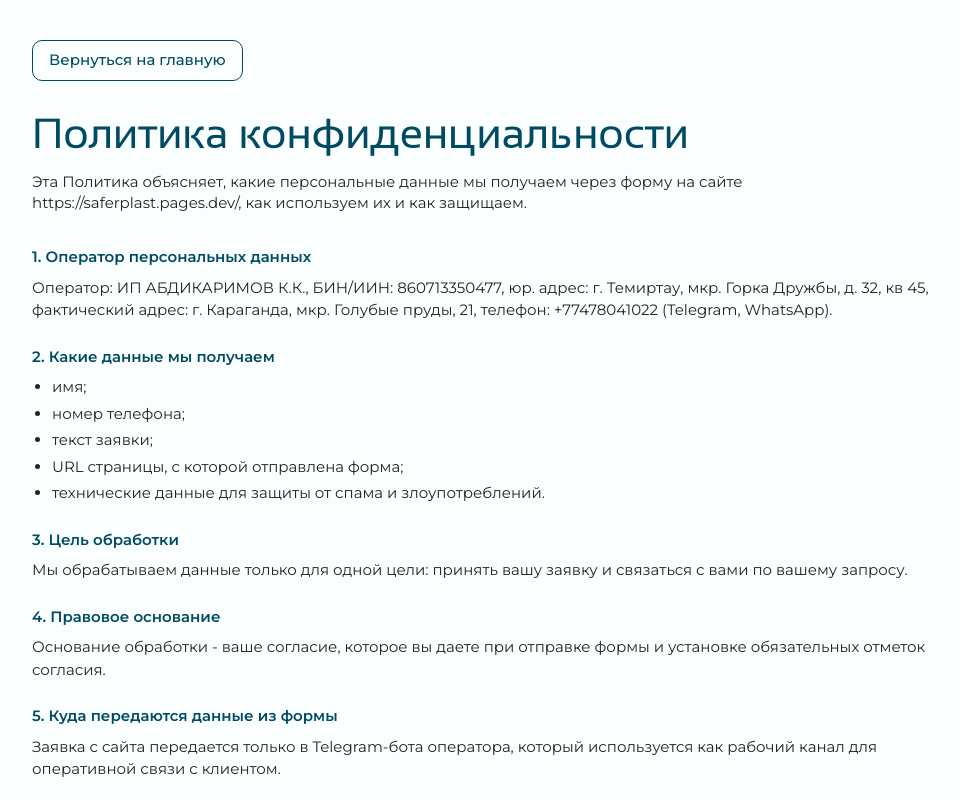
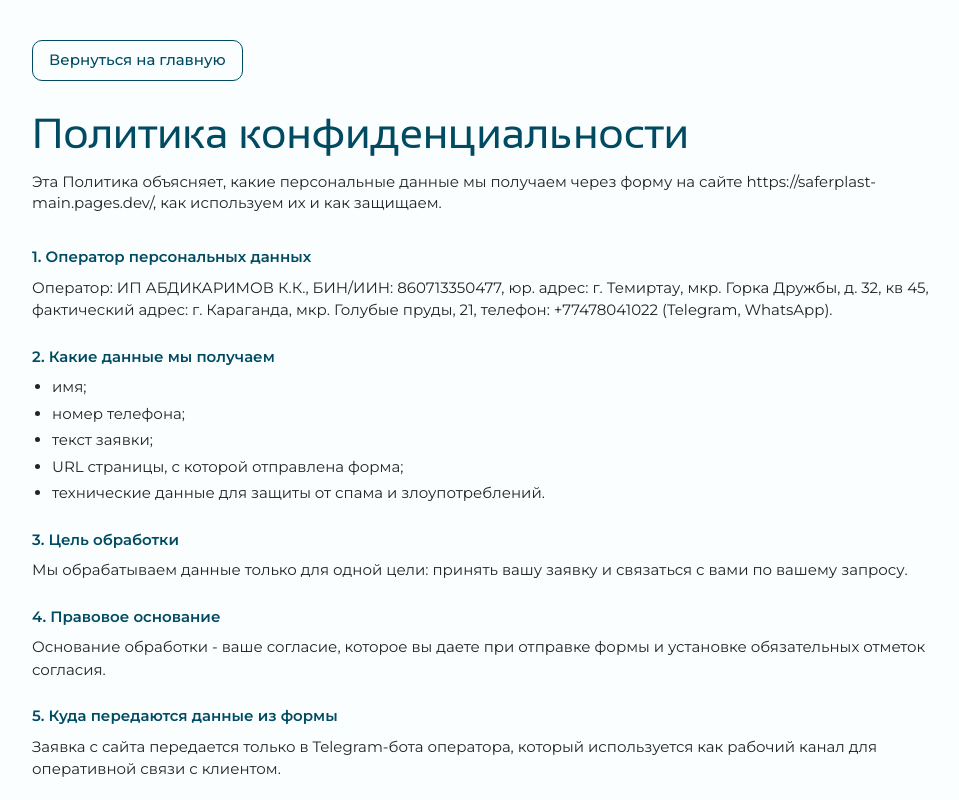
Before and after one commit to bullbashechka/saferplast, a React (Vite) app: page /privacy in a window 1280 px wide. Shown: the top 800 px of the page, without its empty margins (158-1117 px from the left). Built offline with nearby package versions, Linux system fonts and the light colour scheme; no server answers.

Commit message:
Align sitemap and canonical domain

```diff
--- a/src/components/seo/seo-meta.tsx
+++ b/src/components/seo/seo-meta.tsx
@@ -11,7 +11,7 @@ type SeoMetaProps = {
   robots?: string;
 };
 
-const SITE_URL = (import.meta.env.VITE_SITE_URL ?? "https://saferplast.pages.dev").replace(/\/$/, "");
+const SITE_URL = (import.meta.env.VITE_SITE_URL ?? "https://saferplast-main.pages.dev").replace(/\/$/, "");
 const TWITTER_CARD = "summary";
 const DEFAULT_OG_IMAGE_PATH = "/images/original/logo.png";
 const DEFAULT_OG_IMAGE_ALT = "Saferplast";
--- a/src/features/legal/data-processing-policy-page.tsx
+++ b/src/features/legal/data-processing-policy-page.tsx
@@ -7,7 +7,7 @@ const companyDetails = {
   legalAddress: "г. Темиртау, мкр. Горка Дружбы, д. 32, кв 45",
   actualAddress: "г. Караганда, мкр. Голубые пруды, 21",
   phone: "+77478041022 (Telegram, WhatsApp)",
-  website: "https://saferplast.pages.dev/",
+  website: "https://saferplast-main.pages.dev/",
   effectiveDate: "7 апреля 2026",
 };
 
--- a/src/features/legal/privacy-policy-page.tsx
+++ b/src/features/legal/privacy-policy-page.tsx
@@ -7,7 +7,7 @@ const companyDetails = {
   legalAddress: "г. Темиртау, мкр. Горка Дружбы, д. 32, кв 45",
   actualAddress: "г. Караганда, мкр. Голубые пруды, 21",
   phone: "+77478041022 (Telegram, WhatsApp)",
-  website: "https://saferplast.pages.dev/",
+  website: "https://saferplast-main.pages.dev/",
   effectiveDate: "7 апреля 2026",
 };
 
--- a/src/features/legal/public-offer-page.tsx
+++ b/src/features/legal/public-offer-page.tsx
@@ -7,7 +7,7 @@ const offerDetails = {
   legalAddress: "г. Темиртау, мкр. Горка Дружбы, д. 32, кв 45",
   actualAddress: "г. Караганда, мкр. Голубые пруды, 21",
   phone: "+77478041022 (Telegram, WhatsApp)",
-  website: "https://saferplast.pages.dev/",
+  website: "https://saferplast-main.pages.dev/",
   effectiveDate: "7 апреля 2026",
 };
 
--- a/src/lib/seo/route-seo.ts
+++ b/src/lib/seo/route-seo.ts
@@ -8,7 +8,7 @@ export type RouteSeoConfig = {
   title: string;
 };
 
-const SITE_URL = (import.meta.env.VITE_SITE_URL ?? "https://saferplast.pages.dev").replace(/\/$/, "");
+const SITE_URL = (import.meta.env.VITE_SITE_URL ?? "https://saferplast-main.pages.dev").replace(/\/$/, "");
 
 export const defaultOgImagePath = "/images/original/logo.png";
 
```
Also changed, not shown: public/robots.txt, 1 other file (tests, documents, lock files or other folders).
